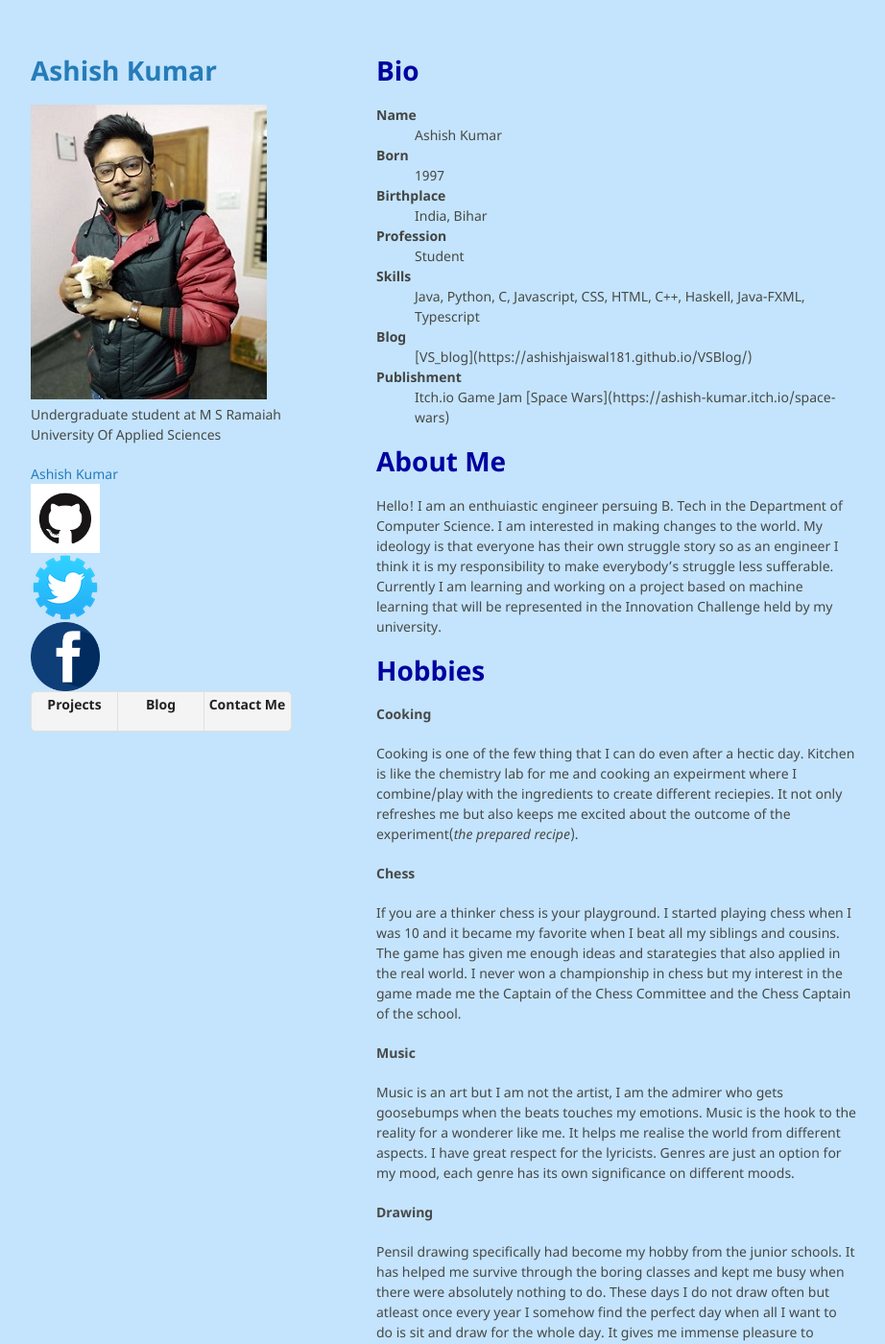
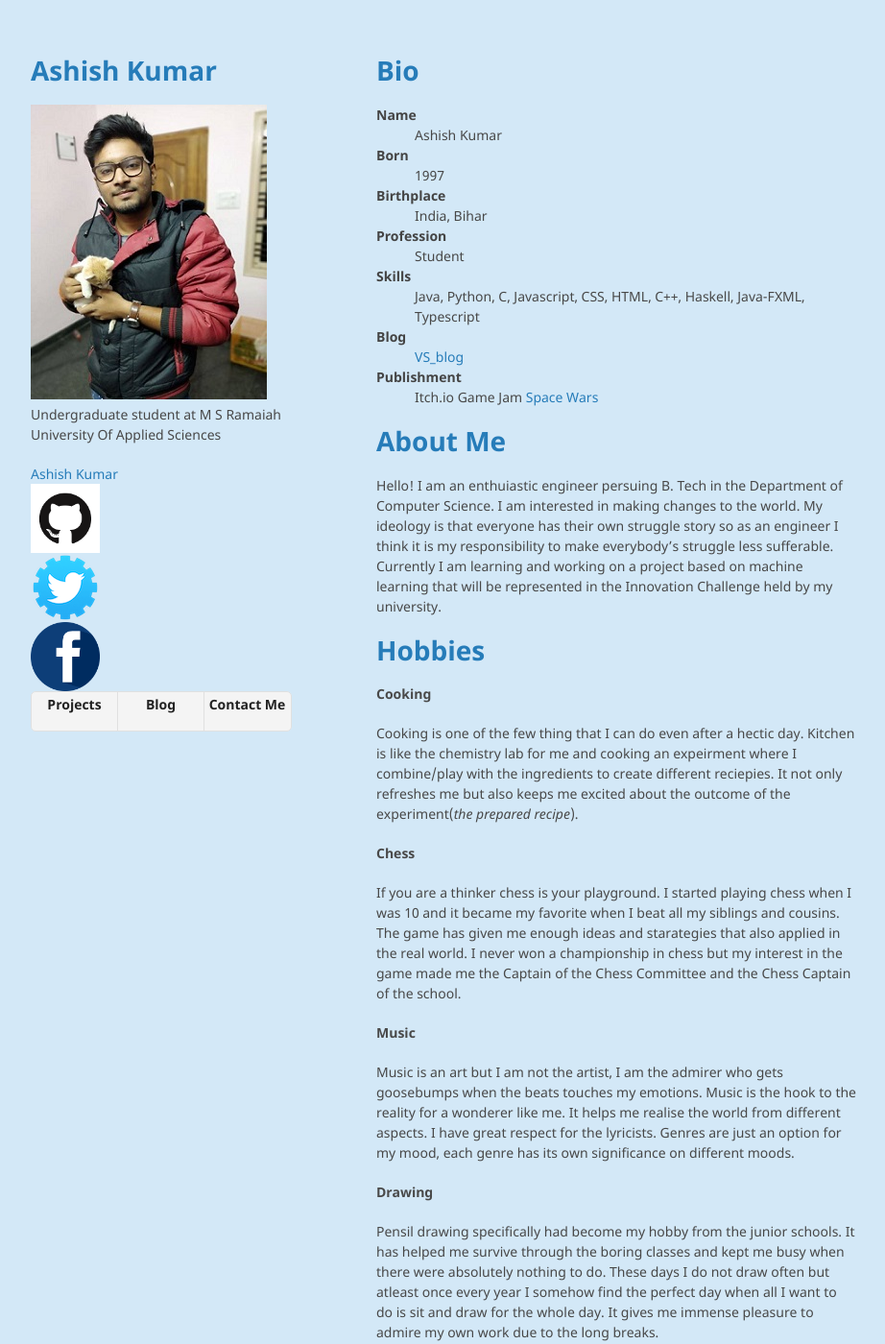
Before and after one commit to Ashishjaiswal181/Ashishjaiswal181.github.io, a Jekyll site: the page built from index.md, in a window 1280 px wide and 1400 px high. Shown: the whole window at 96% size, without its empty margins (178-1100 px from the left). Built offline with Jekyll 4.4.1, drawn with Linux system fonts in a browser that asks for light colours; comment, search, counter and statistics services are not loaded; our own code applies the rules of GitHub Pages for plain Markdown files.

Commit message:
Minor changes

```diff
--- a/_sass/jekyll-theme-minimal.scss
+++ b/_sass/jekyll-theme-minimal.scss
@@ -2,7 +2,7 @@
 @import "rouge-github";
 
 body {
-  background-color: #c3e4fc;
+  background-color: #d3e8f7;
   padding:50px;
   font: 14px/1.5 "Noto Sans", "Helvetica Neue", Helvetica, Arial, sans-serif;
   color:#484848;
@@ -10,7 +10,7 @@ body {
 }
 
 h1, h2, h3, h4, h5, h6 {
-  color:#0000a0;
+  color:#267CB9;
   margin:0 0 20px;
 }
 
--- a/index.md
+++ b/index.md
@@ -18,9 +18,9 @@ layout: default
 <dt>Skills</dt>
 <dd>Java, Python, C, Javascript, CSS, HTML, C++, Haskell, Java-FXML, Typescript</dd>
 <dt>Blog</dt>
-<dd>[VS_blog](https://ashishjaiswal181.github.io/VSBlog/)</dd>
+<dd><a href="https://ashishjaiswal181.github.io/VSBlog/">VS_blog</a></dd>
 <dt>Publishment</dt>
-<dd>Itch.io Game Jam [Space Wars](https://ashish-kumar.itch.io/space-wars)</dd>
+<dd>Itch.io Game Jam <a href="https://ashish-kumar.itch.io/space-wars">Space Wars</a></dd>
 </dl>
 
 # About Me
```
